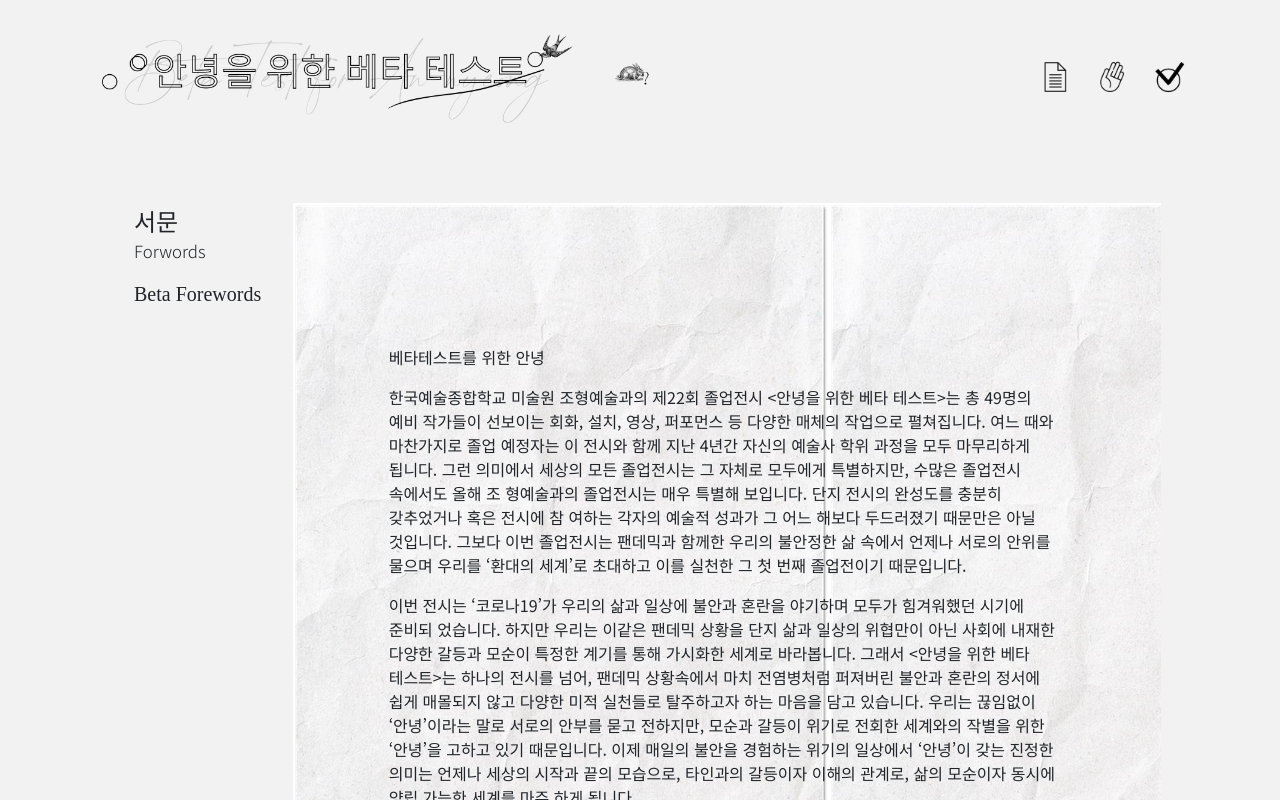
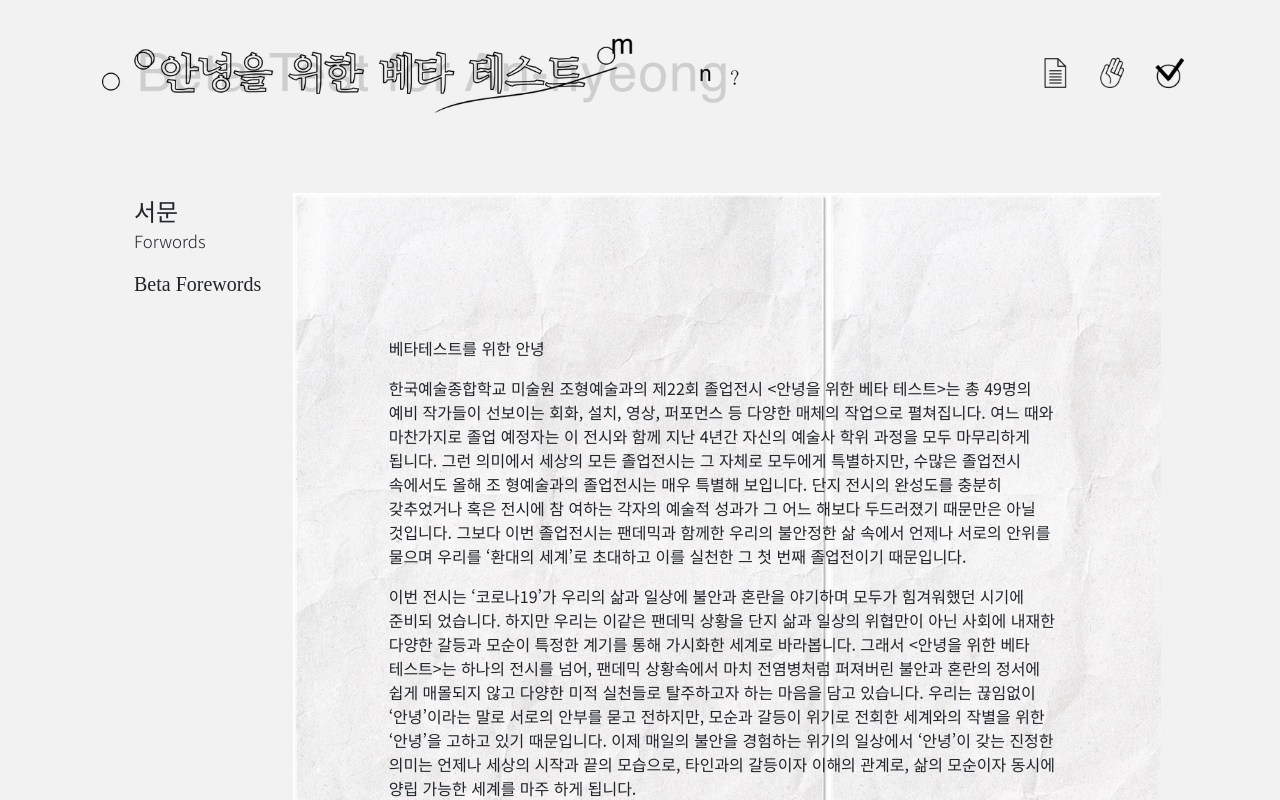
Before and after one commit to chueunjeong/graduation-exhibition, a React (Create React App) app: page /forewords in a window 1280 px wide. Shown: the top 800 px of the page. Built offline with nearby package versions, Linux system fonts and the light colour scheme; a web font is replaced by a local one.

Commit message:
add header logo

```diff
--- a/src/assets/sass/commonHeader.scss
+++ b/src/assets/sass/commonHeader.scss
@@ -6,8 +6,8 @@
 }
 
 .header-logo {
-  width: 912.79px * 0.6;
-  height: 151px * 0.6;
+  width: 912px * 0.7;
+  height: 116px * 0.7;
 }
 
 .header-icon {
--- a/src/assets/sass/intro.scss
+++ b/src/assets/sass/intro.scss
@@ -25,6 +25,7 @@
   }
   &:hover .hidden-hover {
     display: none;
+    font-family: koreanNMJB;
   }
 }
 
@@ -38,7 +39,8 @@
 }
 .intro-title-text {
   font-size: 64px * 0.75;
-  font-family: "Noto Sans KR", sans-serif;
+  // font-family: "Noto Sans KR", sans-serif;
+  font-family: koreanNMJB;
 }
 
 .show-hover {
--- a/src/index.css
+++ b/src/index.css
@@ -18,3 +18,9 @@ body {
   font-style: normal;
   src: url(../src/fonts/NanumMyeongjo.ttf) format("truetype");
 }
+
+@font-face {
+  font-family: koreanNMJB;
+  font-style: normal;
+  src: url(../src/fonts/KoreanNMJB.otf) format("opentype");
+}
--- a/src/js/main/ImageList.js
+++ b/src/js/main/ImageList.js
@@ -1,6 +1,9 @@
 import React, { useEffect, useState } from "react";
 import Ellipse from "../../assets/images/ellipse.png";
 import { data } from "../../common/store";
+import SearchOption1 from "../../assets/images/searchOption1.png";
+import SearchOption2 from "../../assets/images/searchOption2.png";
+import SearchOption3 from "../../assets/images/searchOption3.png";
 
 import "../../assets/sass/carosel.scss";
 
@@ -29,6 +32,9 @@ const ImageList = () => {
 
             <div className="col-12 w-100 text-center" style={{ paddingTop: 30 }}>
               <img className="imglist-ellipse" src={Ellipse} alt="ellipse" />
+              {/* <img className="imglist-ellipse" src={SearchOption1} style />
+              <img className="imglist-ellipse" src={SearchOption2} style />
+              <img className="imglist-ellipse" src={SearchOption3} style /> */}
             </div>
           </div>
         ))}
```
Also changed, not shown: src/assets/images/header-logo.png, 1 other file (tests, documents, lock files or other folders).
